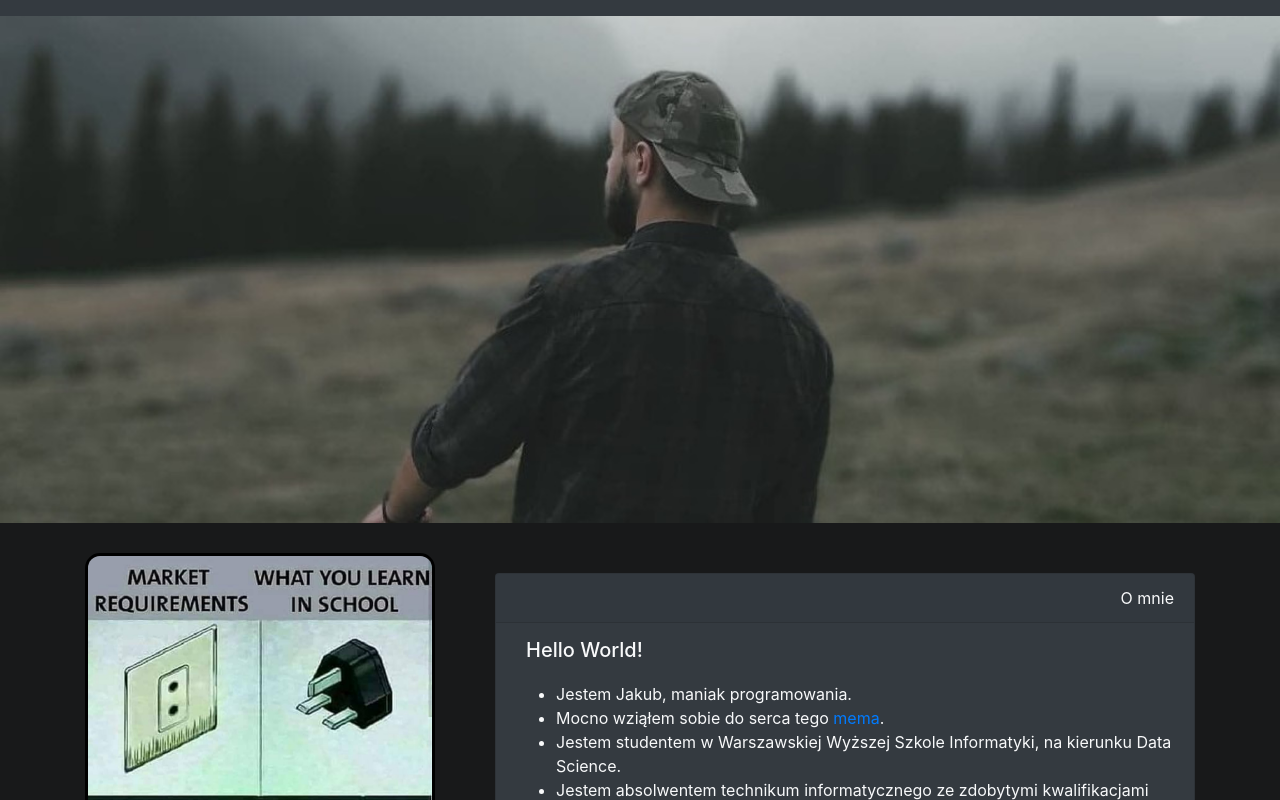
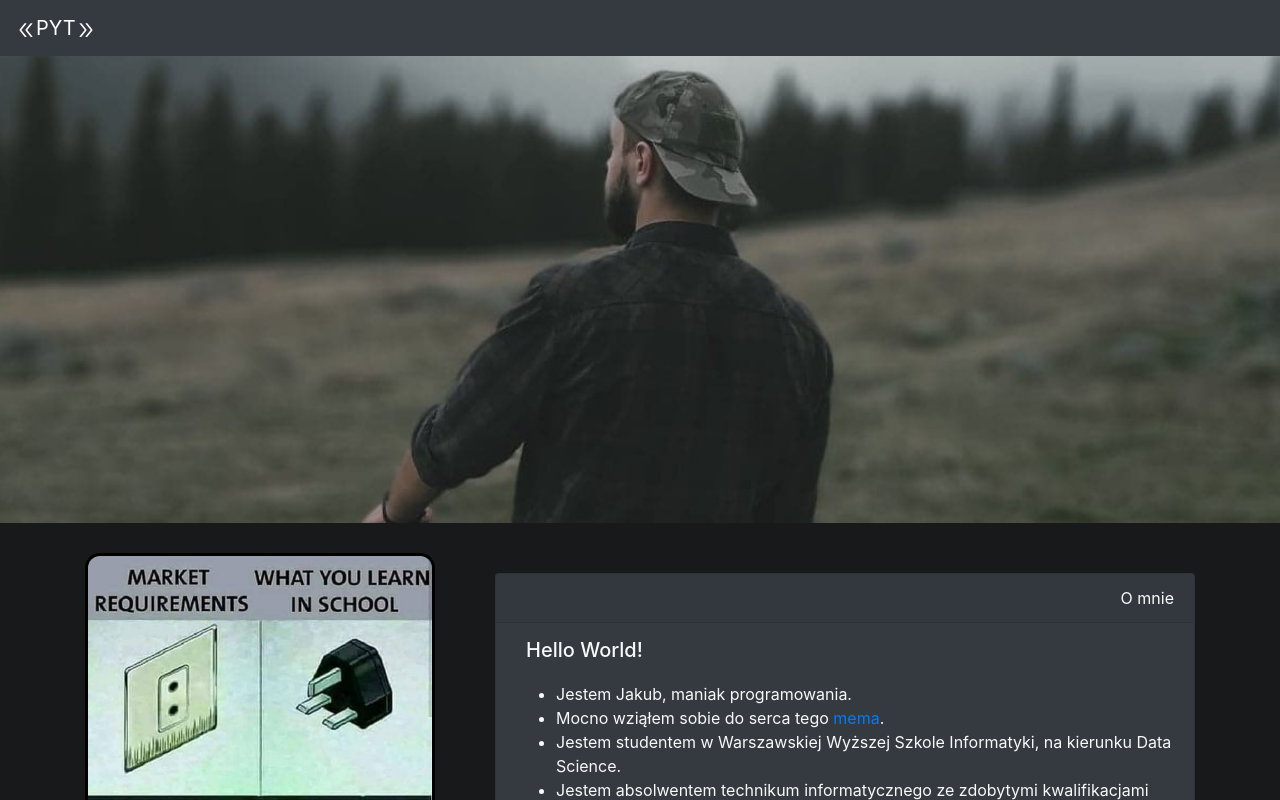
Before and after one commit to JakubPyt/website-about-me, a React (Create React App) app: page / in a window 1280 px wide. Shown: the top 800 px of the page. Built offline with nearby package versions, Linux system fonts and the light colour scheme.

Commit message:
naviagtion/Add brand

```diff
--- a/src/components/navigation.js
+++ b/src/components/navigation.js
@@ -1,5 +1,6 @@
 import React from "react";
 import { Navbar, Nav } from "react-bootstrap";
+import { AiOutlineDoubleLeft, AiOutlineDoubleRight } from "react-icons/ai";
 
 class Navigation extends React.Component {
   constructor(props) {
@@ -10,6 +11,11 @@ class Navigation extends React.Component {
       <div>
         <Navbar fixed="top" bg="dark" variant="dark">
           <Nav>
+            <Navbar.Brand href="#homeID">
+              <AiOutlineDoubleLeft />
+              PYT
+              <AiOutlineDoubleRight />
+            </Navbar.Brand>
           </Nav>
         </Navbar>
       </div>
```
